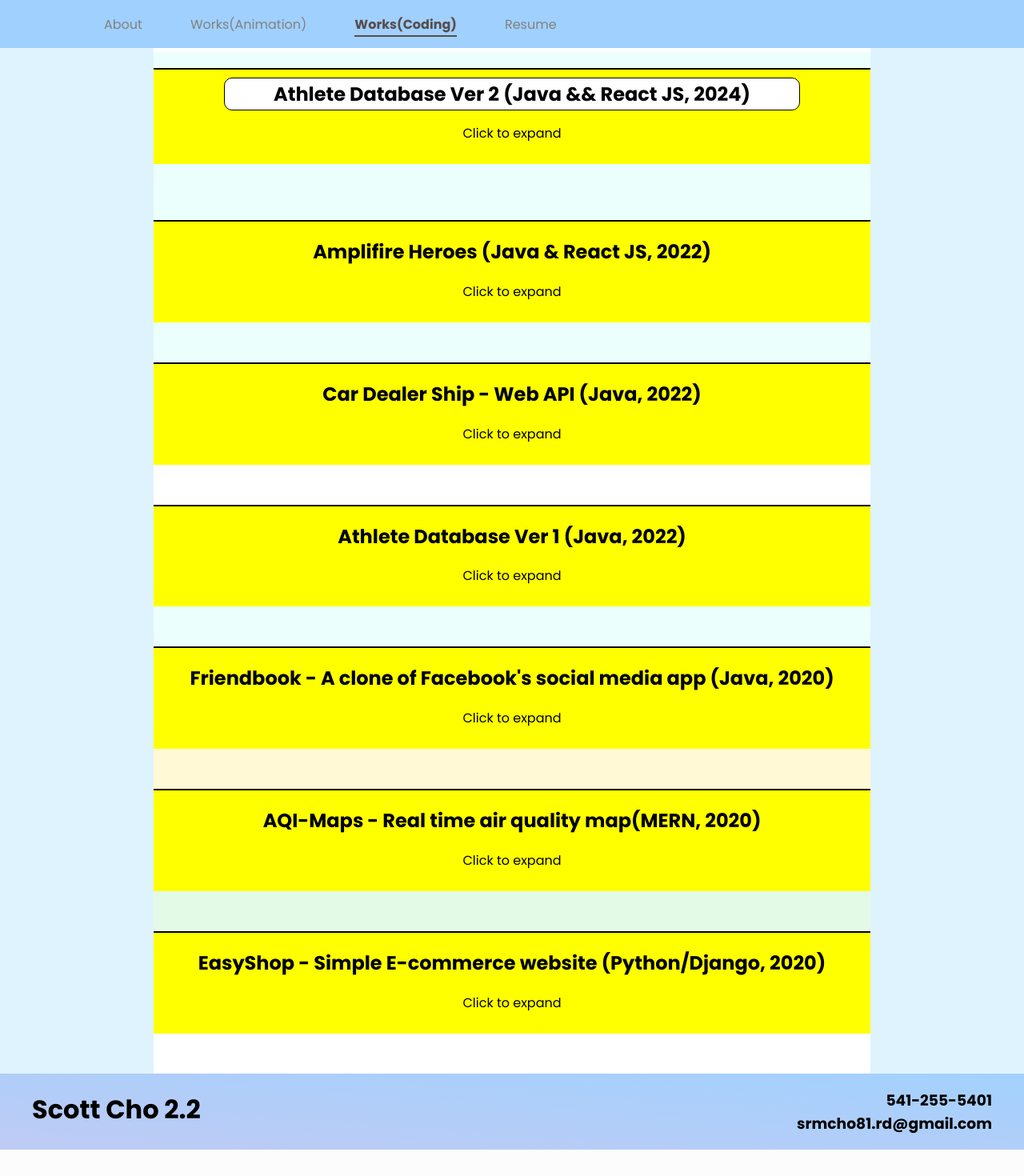
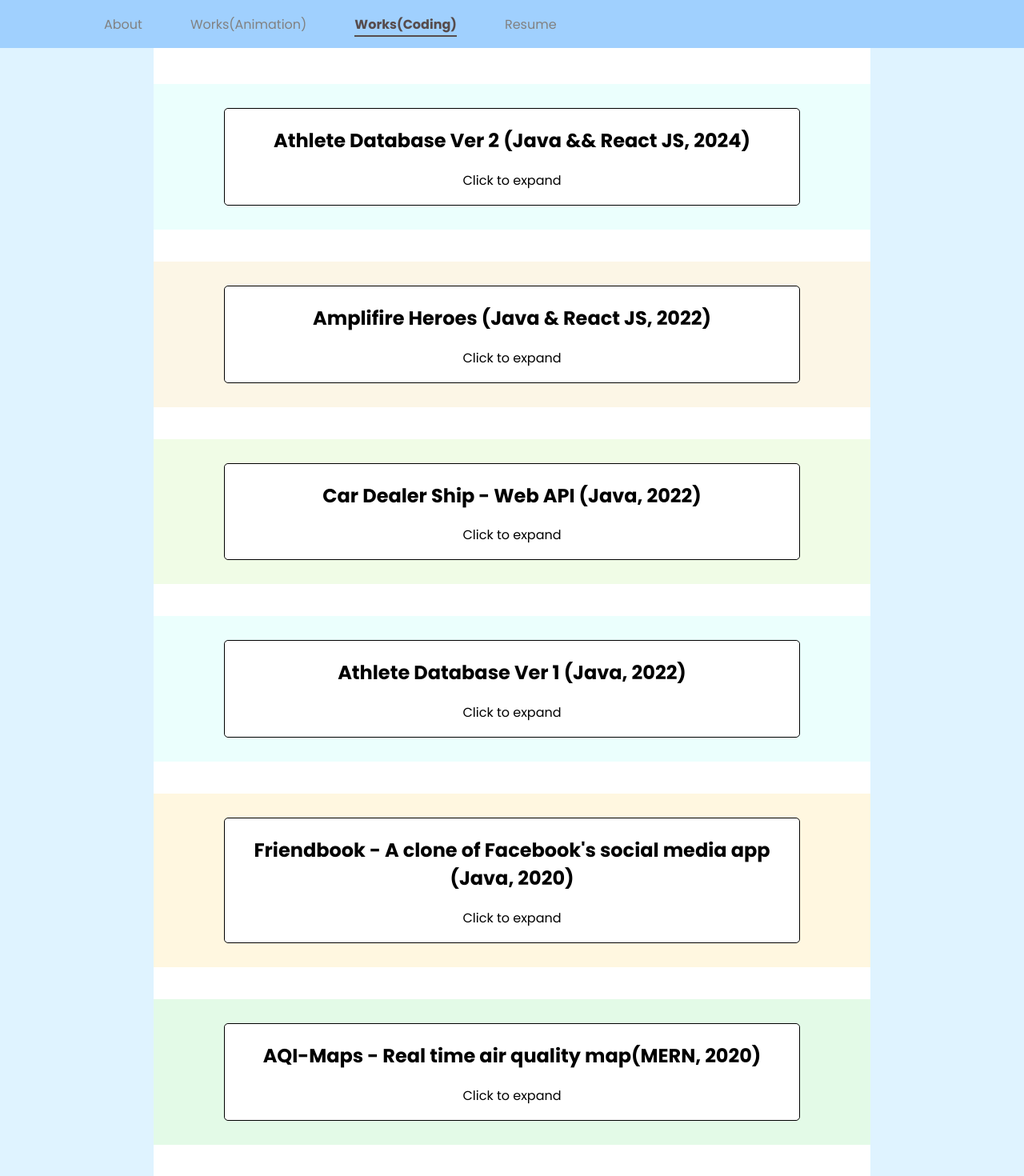
Before and after one commit to srmtwenty/amplify3, a React (Create React App) app: page /works_code in a window 1280 px wide. Shown: the top 1470 px of the page at 80% size. Before the commit the page ends 1437 px from the top, so only its background shows below. Built offline with nearby package versions, Linux system fonts and the light colour scheme.

Commit message:
june_2024 commit3

```diff
--- /dev/null
+++ b/src/styles/worksCode.css
@@ -0,0 +1,12 @@
+.titleBox1{
+    background-color:"yellow";
+    border:"1px solid gray";
+    border-style:"groove";
+    padding:"0 0 10px 0"
+}
+.titleBox1:hover{
+    background-color:"yellow";
+    border:"1px solid gray";
+    border-style:"groove";
+    padding:"0 0 10px 0"
+}
--- a/src/views/WorksCode.js
+++ b/src/views/WorksCode.js
@@ -5,6 +5,7 @@ import SimpleImageSlider from 'react-simple-image-slider';
 import 'react-slideshow-image/dist/styles.css'
 import { useResizeObserver } from '@wojtekmaj/react-hooks';
 import ReactPlayer from 'react-player';
+import '../styles/worksCode.css';
 
 import Footer from '../components/Footer';
 import project2a from '../images/project2a.png';
@@ -120,7 +121,7 @@ export default(props)=>{
     const subTitle={
         border:"solid 1px black",
         backgroundColor:"white",
-        borderRadius:"10px",
+        borderRadius:"5px",
         width:"200px",
         marginLeft:"auto",
         marginRight:"auto",
@@ -131,7 +132,7 @@ export default(props)=>{
     const subTitle2={
         border:"solid 1px black",
         backgroundColor:"white",
-        borderRadius:"10px",
+        borderRadius:"5px",
         width:"80%",
         marginLeft:"auto",
         marginRight:"auto",
@@ -209,14 +210,14 @@ export default(props)=>{
 
 
             <div style={{backgroundColor: "rgb(223, 243, 255)", border: "yellow none 2px", marginLeft:"auto", marginRight:"auto", width: "100%"}}>
-                <div style={{minWidth:"400px", maxWidth: "70%", height: "auto" , display:"block", marginLeft: "auto", marginRight: "auto", backgroundColor: "white", paddingTop: "5px", border: "red none 2px"}}>
+                <div style={{minWidth:"400px", textAlign: "center",maxWidth: "70%", height: "auto" , display:"block", marginLeft: "auto", marginRight: "auto", backgroundColor: "white", paddingTop: "5px", border: "red none 2px"}}>
 
-                    <div style={{textAlign: "center"}}>
 
-                    <div style={{backgroundColor: "rgba(235, 255, 253)", padding: "20px 0px 50px 0px"}}>
 
-                            <div onClick={()=>handleExpand1()} style={{backgroundColor: "yellow", borderTop:"2px solid black", padding:"0 0 10px 0"}}>
-                                <h2 style={subTitle2}>Athlete Database Ver 2 (Java && React JS, 2024)</h2>
+                    <div style={{backgroundColor: "rgba(235, 255, 253)", marginTop:"40px", padding: "20px 0px 20px 0px"}}>
+
+                            <div onClick={()=>handleExpand1()} style={subTitle2}>
+                                <h2>Athlete Database Ver 2 (Java && React JS, 2024)</h2>
                                 <p>Click to expand</p>
                             </div>
 
@@ -255,7 +256,7 @@ export default(props)=>{
                                     </ul>
                                 </div>
 
-                                <div style={{border:"1px solid blue", borderRadius:"10px",paddingBottom:"20px"}}>
+                                <div style={{border:"1px solid none", borderRadius:"5px",padding:"20px 0px 0px 40px"}}>
                                     <h3 style={subTitle}>Screenshots</h3>
                                     <div style={{border:"1px solid yellow"}}>
                                         <div style={{backgroundColor:"black", padding:"15px", margin:"20px, 0, 20px, 0"}}>
@@ -281,9 +282,9 @@ export default(props)=>{
                                 </div>
 
 
-                                <div style={{border:"1px solid blue", borderRadius:"10px",paddingBottom:"20px"}}>
+                                <div style={{border:"1px solid none", borderRadius:"5px",padding:"20px 0px 0px 20px"}}>
                                     <h3  style={subTitle}>Video</h3>
-                                        <div style={{backgroundColor:"black", border:"2px red solid",padding:"5px"}}>
+                                        <div style={{backgroundColor:"black", border:"2px none solid",padding:"5px"}}>
 
 
                                             <div style={{position:"relative", paddingTop:"56.25%"}}>
@@ -305,9 +306,9 @@ export default(props)=>{
 
 
 
-                        <div style={{backgroundColor: "rgba(235, 255, 253)", padding: "20px 0px 50px 0px"}}>
+                        <div style={{backgroundColor: "rgba(252, 246, 230)",marginTop:"40px", padding: "20px 0px 20px 0px"}}>
 
-                            <div onClick={()=>handleExpand2()} style={{backgroundColor: "yellow", borderTop:"2px solid black", padding:"0 0 10px 0"}}>
+                            <div onClick={()=>handleExpand2()} style={subTitle2}>
                                 <h2>Amplifire Heroes (Java & React JS, 2022)</h2>
                                 <p>Click to expand</p>
                             </div>
@@ -337,7 +338,7 @@ export default(props)=>{
                                     </ul>
                                 </div>
 
-                                <div style={{border:"1px solid blue", borderRadius:"10px",paddingBottom:"20px"}}>
+                                <div style={{border:"1px solid none", borderRadius:"5px",padding:"20px 0px 0px 20px"}}>
                                 <h3 style={subTitle}>Screenshots</h3>
 
                                 <div style={{backgroundColor:"black", padding:"15px"}}>
@@ -368,8 +369,8 @@ export default(props)=>{
 
                         </div>
 
-                        <div style={{padding: "0px 0px 50px 0px"}}>
-                            <div onClick={()=>handleExpand3()} style={{backgroundColor: "yellow", borderTop:"2px solid black", padding:"0 0 10px 0"}}>
+                        <div style={{backgroundColor:"rgba(240, 252, 230)",marginTop:"40px", padding: "20px 0px 20px 0px"}}>
+                            <div onClick={()=>handleExpand3()} style={subTitle2}>
                                 <h2>Car Dealer Ship - Web API (Java, 2022)</h2>
                                 <p>Click to expand</p>
                             </div>
@@ -395,7 +396,7 @@ export default(props)=>{
                                     </ul>
                                 </div>
 
-                            <div style={{border:"1px solid blue", borderRadius:"10px",paddingBottom:"20px"}}>
+                            <div style={{border:"1px solid none", borderRadius:"5px",padding:"20px 0px 0px 20px"}}>
                             <h3 style={subTitle}>Screenshots</h3>
 
                             <div style={{backgroundColor:"black", padding:"15px", margin:"20px, 0, 20px, 0"}}>
@@ -425,9 +426,9 @@ export default(props)=>{
 
 
 
-                        <div style={{backgroundColor: "rgba(235, 255, 253)", padding: "0px 0px 50px 0px"}}>
+                        <div style={{backgroundColor: "rgba(235, 255, 253)", marginTop:"40px", padding: "20px 0px 20px 0px"}}>
 
-                            <div onClick={()=>handleExpand4()} style={{backgroundColor: "yellow", borderTop:"2px solid black", padding:"0 0 10px 0"}}>
+                            <div onClick={()=>handleExpand4()} style={subTitle2}>
                                 <h2>Athlete Database Ver 1 (Java, 2022)</h2>
                                 <p>Click to expand</p>
                             </div>
@@ -452,7 +453,7 @@ export default(props)=>{
 
                                 </div>
 
-                                <div style={{border:"1px solid blue", borderRadius:"10px",paddingBottom:"20px"}}>
+                                <div style={{border:"1px solid none", borderRadius:"5px",padding:"20px 0px 0px 20px"}}>
                                     <h3 style={subTitle}>Screenshots</h3>
 
                                 <div style={{backgroundColor:"black", padding:"15px", margin:"20px, 0, 20px, 0"}}>
@@ -484,8 +485,8 @@ export default(props)=>{
 
 
 
-                        <div style={{backgroundColor: "rgba(255, 249, 214)", padding: "0px 0px 50px 0px"}}>
-                            <div onClick={()=>handleExpand5()} style={{backgroundColor: "yellow", borderTop:"2px solid black", padding:"0 0 10px 0"}}>
+                        <div style={{backgroundColor:"rgba(255, 247, 224)", marginTop:"40px", padding: "20px 0px 20px 0px"}}>
+                            <div onClick={()=>handleExpand5()} style={subTitle2}>
                                 <h2>Friendbook - A clone of Facebook's social media app (Java, 2020)</h2>
                                 <p>Click to expand</p>
                             </div>
@@ -510,7 +511,7 @@ export default(props)=>{
                                     </ul>
                                 </div>
 
-                                <div style={{border:"1px solid blue", borderRadius:"10px",paddingBottom:"20px"}}>
+                                <div style={{border:"1px solid none", borderRadius:"5px",padding:"20px 0px 0px 20px"}}>
                                     <h3 style={subTitle}>Screenshots</h3>
 
                                 <div style={{backgroundColor:"black", padding:"15px", margin:"20px, 0, 20px, 0"}}>
@@ -541,8 +542,8 @@ export default(props)=>{
 
                         </div>
 
-                        <div style={{backgroundColor: "rgba(227, 250, 231)", padding: "0px 0px 50px 0px"}}>
-                            <div onClick={()=>handleExpand6()} style={{backgroundColor: "yellow", borderTop:"2px solid black", padding:"0 0 10px 0"}}>
+                        <div style={{backgroundColor: "rgba(227, 250, 231)", marginTop:"40px", padding: "20px 0px 20px 0px"}}>
+                            <div onClick={()=>handleExpand6()} style={subTitle2}>
                                 <h2>AQI-Maps - Real time air quality map(MERN, 2020)</h2>
                                 <p>Click to expand</p>
                             </div>
@@ -567,7 +568,7 @@ export default(props)=>{
                                     </ul>
                                 </div>
 
-                                <div style={{border:"1px solid blue", borderRadius:"10px",paddingBottom:"20px"}}>
+                                <div style={{border:"1px solid none", borderRadius:"5px",padding:"20px 0px 0px 20px"}}>
                                     <h3 style={subTitle}>Screenshots</h3>
 
                                 <div style={{backgroundColor:"black", padding:"15px", margin:"20px, 0, 20px, 0"}}>
@@ -598,8 +599,8 @@ export default(props)=>{
 
 
 
-                        <div onClick={()=>handleExpand7()} style={{padding: "0px 0px 50px 0px"}}>
-                            <div style={{backgroundColor: "yellow", borderTop:"2px solid black", padding:"0 0 10px 0"}}>
+                        <div style={{backgroundColor: "rgba(235, 255, 253)",marginTop:"40px", padding: "20px 0px 20px 0px"}}>
+                            <div onClick={()=>handleExpand7()} style={subTitle2}>
                                 <h2>EasyShop - Simple E-commerce website (Python/Django, 2020)</h2>
                                 <p>Click to expand</p>
                             </div>
@@ -623,7 +624,7 @@ export default(props)=>{
                                         </ul>
                                     </div>
 
-                                    <div style={{border:"1px solid blue", borderRadius:"10px",paddingBottom:"20px"}}>
+                                    <div style={{border:"1px solid none", borderRadius:"5px",padding:"20px 0px 0px 20px"}}>
                                         <h3 style={subTitle}>Screenshots</h3>
                                     <div style={{backgroundColor:"black", padding:"15px", margin:"20px, 0, 20px, 0"}}>
                                     <div style={{backgroundColor:"yellow", position:"relative", paddingTop:"62.25%"}}>
@@ -653,7 +654,7 @@ export default(props)=>{
                         </div>
 
 
-                    </div>
+
                 </div>
             </div>
           </>
```
Also changed, not shown: src/styles/aboutStyle.css (line endings or trailing spaces).
